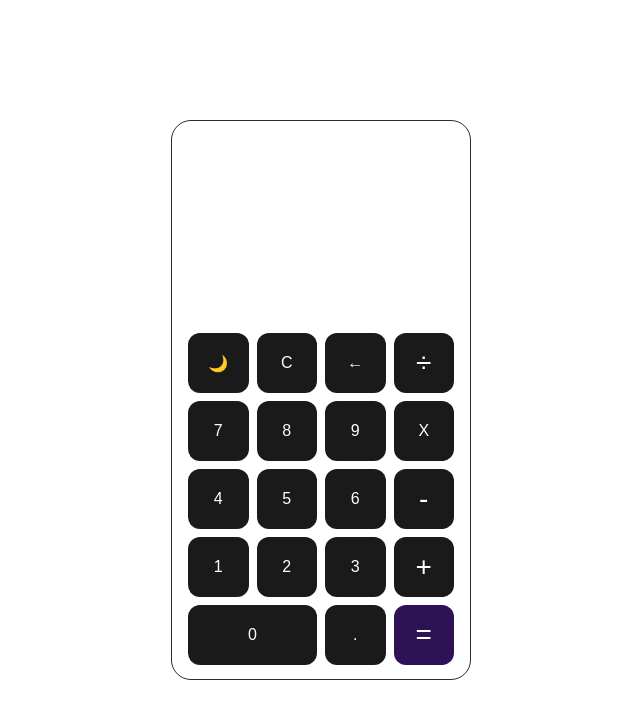
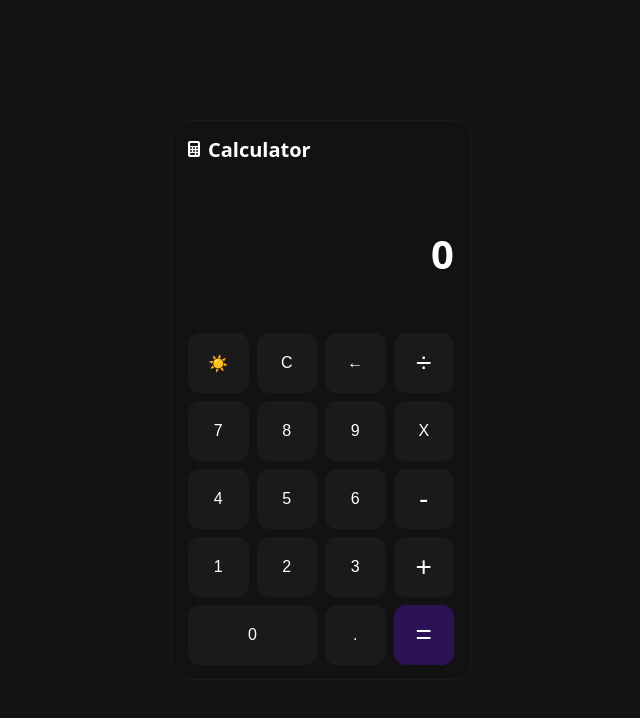
Before and after one commit to j4b1er/calculator-react, a React (Vite) app: page / in a window 1280 px wide. Shown: the top 718 px of the page, without its empty margins (319-959 px from the left). Built offline with nearby package versions, Linux system fonts and the light colour scheme.

Commit message:
Added functionality for dark and light theme

```diff
--- a/src/assets/css/styles.css
+++ b/src/assets/css/styles.css
@@ -8,28 +8,43 @@
 .app {
   min-height: 100vh;
   padding: 1rem;
-  background: var(--background-color);
+  background: var(--primary-color-600);
   display: flex;
   align-items: center;
   justify-content: center;
-  transition: all 0.5s ease-in-out; }
+  transition: all 0.3s ease-in-out; }
   .app[data-theme="dark"] {
+    --bg-color: #141414;
     --background-color: #121212;
-    --secondary-background-color: #2d1356; }
+    --secondary-background-color: #2d1356;
+    --primary-color-100: #2c2b2b;
+    --primary-color-300: #1a1a1a;
+    --primary-color-600: #141414;
+    --primary-color-900: #121212;
+    --accent-color-300: #c035c3;
+    --accent-color-900: #2d1356;
+    --text-color: #ffffff; }
   .app[data-theme="light"] {
     --background-color: #ffffff;
-    --secondary-background-color: #c035c3; }
+    --secondary-background-color: #c035c3;
+    --primary-color-100: #cdcdcd;
+    --primary-color-300: #dedede;
+    --primary-color-600: #ededed;
+    --primary-color-900: #f9f9f9;
+    --accent-color-300: #df3fe2;
+    --accent-color-900: #c035c3;
+    --text-color: #000000; }
 
 .calculator {
   height: 560px;
   width: 300px;
-  background-color: var(--background-color);
+  background-color: var(--primary-color-900);
   border-radius: 1.25rem;
   overflow: hidden;
   font-family: system-ui, -apple-system, BlinkMacSystemFont, "Segoe UI", Roboto,
  Oxygen, Ubuntu, Cantarell, "Open Sans", "Helvetica Neue", sans-serif;
-  border: 1px solid #2c2b2b;
-  transition: all 0.5s ease-in-out; }
+  border: 1px solid var(--primary-color-300);
+  transition: all 0.3s ease-in-out; }
   .calculator__header {
     height: 160px;
     padding: 0.75rem 1rem 0 1rem;
@@ -37,7 +52,7 @@
     flex-flow: column nowrap;
     justify-content: space-between; }
     .calculator__header--title {
-      color: #ffffff;
+      color: var(--text-color);
       font-size: 1.25rem;
       font-weight: 600;
       height: 2rem;
@@ -45,7 +60,7 @@
       align-items: center;
       gap: 0.5rem; }
       .calculator__header--title svg {
-        fill: #ffffff;
+        fill: var(--text-color);
         height: 1rem; }
     .calculator__header--calc {
       align-self: flex-end;
@@ -58,7 +73,7 @@
       font-weight: 600;
       font-size: 1rem; }
     .calculator__header--curr {
-      color: #ffffff;
+      color: var(--text-color);
       font-weight: 600;
       font-size: 2.5rem; }
   .calculator__body {
@@ -72,14 +87,14 @@
 
 .btn {
   cursor: pointer;
-  background: #1a1a1a;
-  color: #ffffff;
+  background: var(--primary-color-300);
+  color: var(--text-color);
   font-size: 1rem;
   border: none;
   border-radius: 0.75rem;
-  transition: all 0.2s; }
+  transition: all 0.3s ease-in-out; }
   .btn:hover {
-    background-color: #2c2b2b; }
+    background-color: var(--primary-color-100); }
   .btn__division {
     font-size: 1.75rem; }
   .btn__subtract {
@@ -90,6 +105,7 @@
     grid-column-start: span 2; }
   .btn__result {
     font-size: 1.75rem;
-    background-color: #2d1356; }
+    background-color: var(--accent-color-900);
+    transition: all 0.3s ease-in-out; }
     .btn__result:hover {
-      background-color: #c035c3; }
+      background-color: var(--accent-color-300); }
--- a/src/assets/sass/base/_base.scss
+++ b/src/assets/sass/base/_base.scss
@@ -9,26 +9,42 @@
 .app {
   min-height: 100vh;
   padding: 1rem;
-  background: var(--background-color);
-  // background: radial-gradient(
-  //   circle at var(--circle-x-pos) 10%,
-  //   var(--secondary-background-color),
-  //   rgba(0, 0, 0, 0) 50%
-  // );
+  background: var(--primary-color-600);
 
   display: flex;
   align-items: center;
   justify-content: center;
 
-  transition: all 0.5s ease-in-out;
+  transition: all 0.3s ease-in-out;
 
   &[data-theme="dark"] {
+    --bg-color: #141414;
     --background-color: #121212;
     --secondary-background-color: #2d1356;
+
+    --primary-color-100: #2c2b2b;
+    --primary-color-300: #1a1a1a;
+    --primary-color-600: #141414;
+    --primary-color-900: #121212;
+
+    --accent-color-300: #c035c3;
+    --accent-color-900: #2d1356;
+
+    --text-color: #ffffff;
   }
 
   &[data-theme="light"] {
     --background-color: #ffffff;
     --secondary-background-color: #c035c3;
+
+    --primary-color-100: #cdcdcd;
+    --primary-color-300: #dedede;
+    --primary-color-600: #ededed;
+    --primary-color-900: #f9f9f9;
+
+    --accent-color-300: #df3fe2;
+    --accent-color-900: #c035c3;
+
+    --text-color: #000000;
   }
 }
--- a/src/assets/sass/components/_button.scss
+++ b/src/assets/sass/components/_button.scss
@@ -1,17 +1,17 @@
 .btn {
   cursor: pointer;
 
-  background: $color-black-600;
-  color: $color-white-100;
+  background: var(--primary-color-300);
+  color: var(--text-color);
   font-size: 1rem;
 
   border: none;
   border-radius: 0.75rem;
 
-  transition: all 0.2s;
+  transition: all 0.3s ease-in-out;
 
   &:hover {
-    background-color: $color-black-300;
+    background-color: var(--primary-color-100);
   }
 
   &__division {
@@ -32,10 +32,11 @@
 
   &__result {
     font-size: 1.75rem;
-    background-color: $color-purple-accent-900;
+    background-color: var(--accent-color-900);
+    transition: all 0.3s ease-in-out;
 
     &:hover {
-      background-color: $color-purple-accent-300;
+      background-color: var(--accent-color-300);
     }
   }
 }
--- a/src/assets/sass/components/_calculator.scss
+++ b/src/assets/sass/components/_calculator.scss
@@ -1,16 +1,15 @@
 .calculator {
   height: 560px;
   width: 300px;
-  // background-color: $color-black-900;
-  background-color: var(--background-color);
+  background-color: var(--primary-color-900);
   border-radius: 1.25rem;
   overflow: hidden;
   font-family: system-ui, -apple-system, BlinkMacSystemFont, "Segoe UI", Roboto,
     Oxygen, Ubuntu, Cantarell, "Open Sans", "Helvetica Neue", sans-serif;
 
-  border: 1px solid $color-black-300;
+  border: 1px solid var(--primary-color-300);
 
-  transition: all 0.5s ease-in-out;
+  transition: all 0.3s ease-in-out;
 
   &__header {
     height: 160px;
@@ -21,7 +20,7 @@
     justify-content: space-between;
 
     &--title {
-      color: $color-white-100;
+      color: var(--text-color);
       font-size: 1.25rem;
       font-weight: 600;
 
@@ -32,7 +31,7 @@
       gap: 0.5rem;
 
       & svg {
-        fill: $color-white-100;
+        fill: var(--text-color);
         height: 1rem;
       }
     }
@@ -52,7 +51,7 @@
     }
 
     &--curr {
-      color: $color-white-100;
+      color: var(--text-color);
       font-weight: 600;
       font-size: 2.5rem;
     }
--- a/src/components/App.jsx
+++ b/src/components/App.jsx
@@ -10,7 +10,7 @@ const initialState = {
   backNum: "0",
   mathAction: "",
   mathSign: "",
-  theme: "light",
+  theme: "dark",
 };
 
 function reducer(state, action) {
@@ -90,7 +90,7 @@ function reducer(state, action) {
       };
 
     case "clear":
-      return { ...initialState };
+      return { ...initialState, theme: state.theme };
 
     default:
       throw new Error("Unknown action");
```
Also changed, not shown: src/assets/sass/abstract/_variables.scss (+2 -9 lines).
